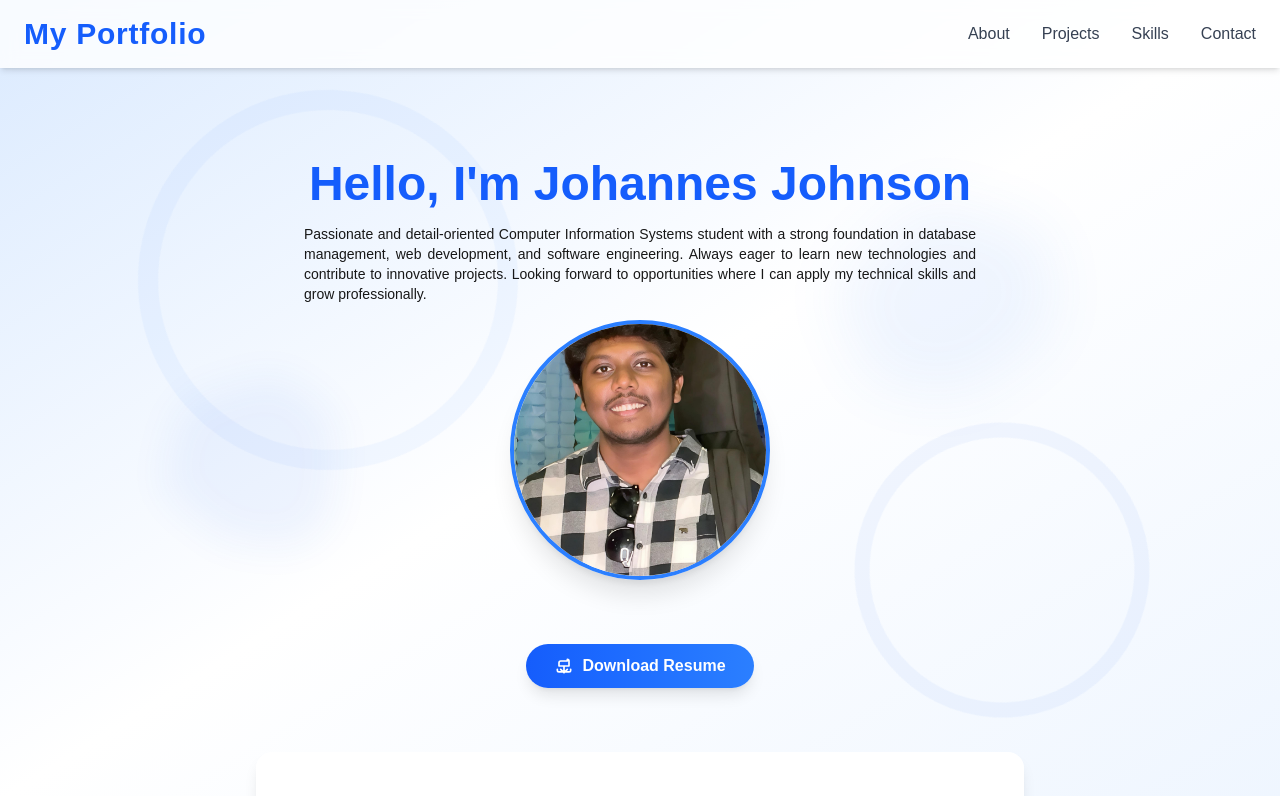
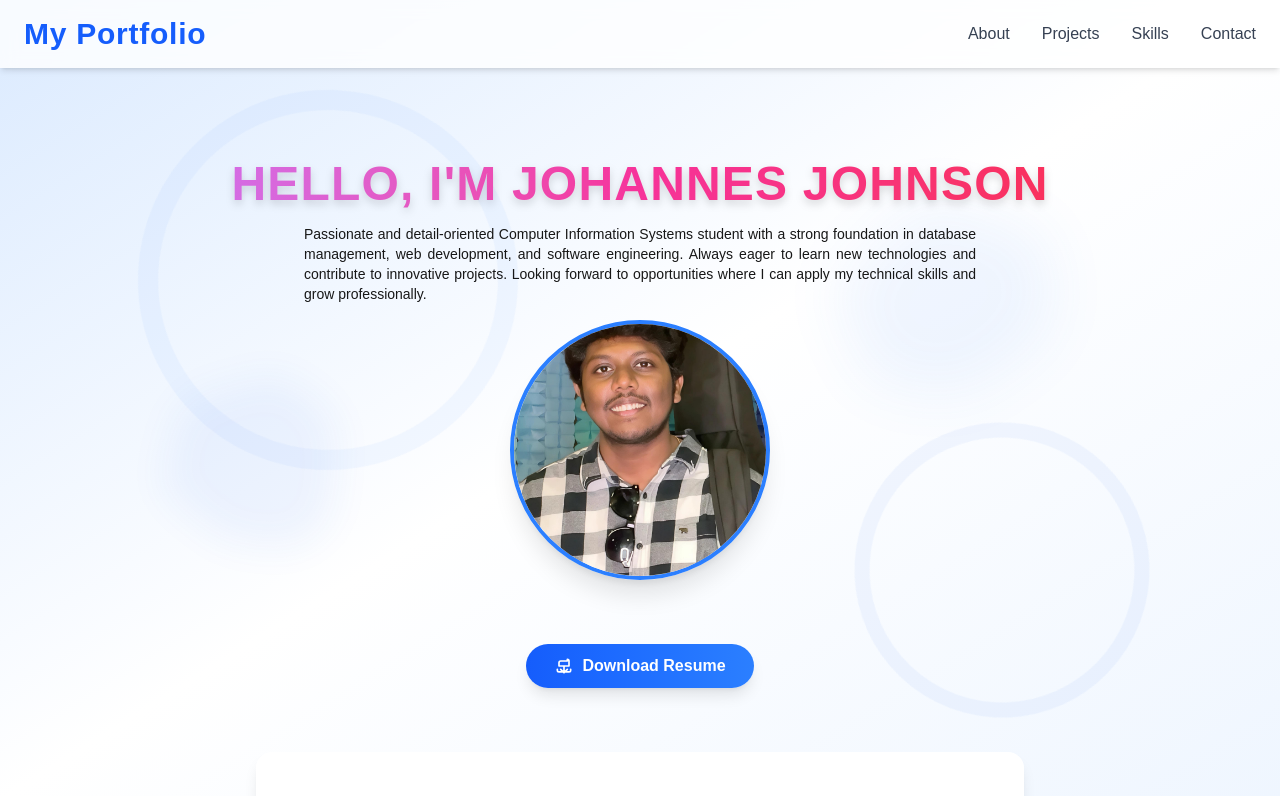
Before and after one commit to JOHANNES-SHELSON-J/JJ-Portfolio, a Next.js app: page / in a window 1280 px wide. Shown: the top 796 px of the page. Built offline with nearby package versions, Linux system fonts and the light colour scheme.

Commit message:
Update page.js

```diff
--- a/app/page.js
+++ b/app/page.js
@@ -137,7 +137,7 @@ export default function Home() {
     initial={{ opacity: 0, y: -50 }}
     animate={{ opacity: 1, y: 0 }}
     transition={{ duration: 0.8 }}
-    className="text-5xl font-extrabold text-blue-600 dark:text-blue-400"
+    className="text-5xl font-extrabold bg-gradient-to-r from-purple-400 via-pink-500 to-red-500 bg-clip-text text-transparent drop-shadow-lg uppercase tracking-wide"
   >
     Hello, I'm Johannes Johnson
     </motion.h1>
```
